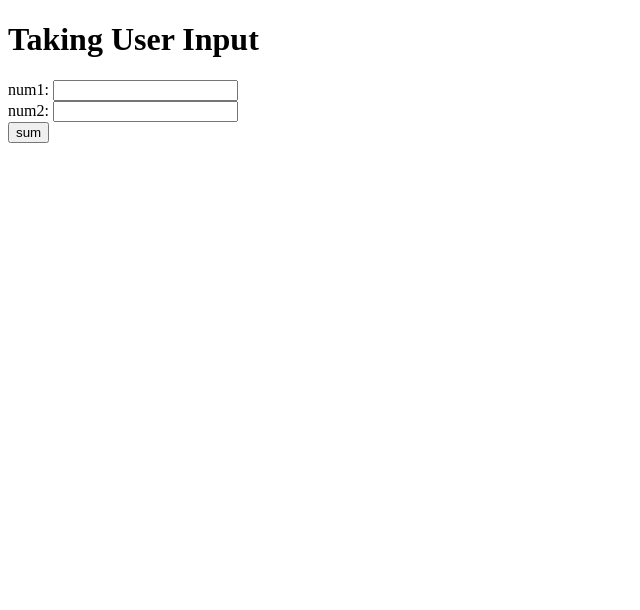
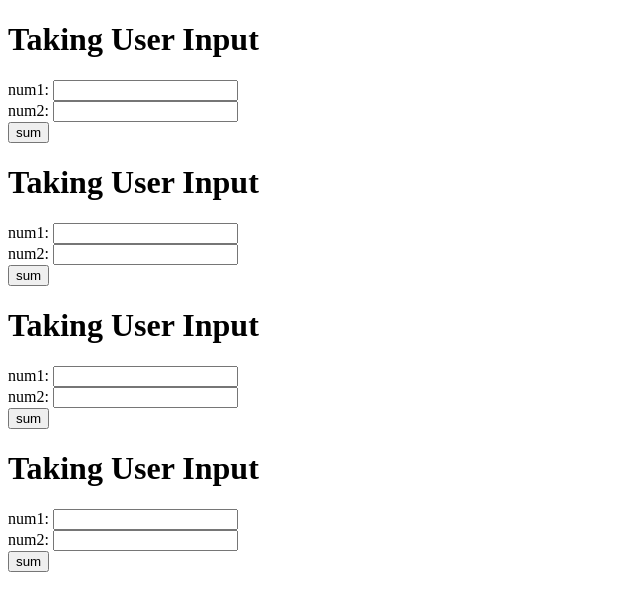
Before and after one commit to nomani113/java_testt, a plain HTML site: page index.html in a window 1280 px wide. Shown: the whole page, without its empty margins (0-640 px from the left). Drawn offline with Linux system fonts and the light colour scheme.

Commit message:
calculator

```diff
--- a/index.html
+++ b/index.html
@@ -1,12 +1,16 @@
 <!DOCTYPE html>
 <html lang="en">
+
 <head>
     <meta charset="UTF-8">
     <meta http-equiv="X-UA-Compatible" content="IE=edge">
     <meta name="viewport" content="width=device-width, initial-scale=1.0">
     <title>Document</title>
 </head>
+
 <body>
+    <div class="container">
+        <div class="style">
             <h1>Taking User Input</h1>
             <form onsubmit="dosum(); return false">
                 num1: <input id="num1" type="number">
@@ -17,13 +21,76 @@
             </form>
             <h3 id="result"></h3>
             <script>
-        function dosum(){
+                function dosum() {
                     let firstNumber = Number(document.querySelector("#num1").value)
                     let secondNumber = +document.querySelector("#num2").value
-            console.log(firstNumber,secondNumber);
+                    console.log(firstNumber, secondNumber);
                     let sum = firstNumber + secondNumber;
                     document.querySelector("#result").innerHTML = sum;
                 }
+            </script>
+
+
+            <h1>Taking User Input</h1>
+            <form onsubmit="dosubtract(); return false">
+                num1: <input id="num3" type="number">
+                <br>
+                num2: <input id="num4" type="number">
+                <br>
+                <button type="submit">sum</button>
+            </form>
+            <h3 id="minus"></h3>
+            <script>
+                function dosubtract() {
+                    let firstNumber = Number(document.querySelector("#num3").value)
+                    let secondNumber = document.querySelector("#num4").value
+                    console.log(firstNumber, secondNumber);
+                    let minus = firstNumber - secondNumber;
+                    document.querySelector("#minus").innerHTML = minus;
+                }
+            </script>
+
+            <h1>Taking User Input</h1>
+            <form onsubmit="domultiply(); return false">
+                num1: <input id="num5" type="number">
+                <br>
+                num2: <input id="num6" type="number">
+                <br>
+                <button type="submit">sum</button>
+            </form>
+            <h3 id="multiply"></h3>
+            <script>
+                function domultiply() {
+                    let firstNumber = Number(document.querySelector("#num5").value)
+                    let secondNumber = document.querySelector("#num6").value
+                    console.log(firstNumber, secondNumber);
+                    let multiply = firstNumber * secondNumber;
+                    document.querySelector("#multiply").innerHTML = multiply;
+                }
+            </script>
+
+
+            <h1>Taking User Input</h1>
+            <form onsubmit="dodivide(); return false">
+                num1: <input id="num7" type="number">
+                <br>
+                num2: <input id="num8" type="number">
+                <br>
+                <button type="submit">sum</button>
+            </form>
+            <h3 id="divide"></h3>
+            <script>
+                function dodivide() {
+                    let firstNumber = Number(document.querySelector("#num7").value)
+                    let secondNumber = document.querySelector("#num8").value
+                    console.log(firstNumber, secondNumber);
+                    let divide = firstNumber / secondNumber;
+                    document.querySelector("#divide").innerHTML = divide;
+                }
+            </script>
+        </div>
+        <script>
+
 
 //    let num1 = 3 + 24 - 3;
 //    console.log (num1);
@@ -42,6 +109,10 @@
 
 // console.log(result); //18
 //
+
+
+        </script>
+    </div>
 
 
 
@@ -70,8 +141,6 @@
 
 
 
+</body>
 
-
-    </script>
-</body>
 </html>
--- /dev/null
+++ b/styling.css
@@ -0,0 +1,19 @@
+
+.container
+{
+    position: relative;
+    width: 100%;
+    max-width: 1000px;
+    min-height: 1000px;
+    background: #fff;
+    margin: 50px;
+    display: grid;
+    grid-template-columns: 1fr 2fr;
+    box-shadow: 0 35px 55px rgba(0,0,0,0,1);
+}
+.style
+{
+    position: relative;
+    display: grid;
+    grid-template-columns: repeat(4.1fr)
+}
```
Lines whose indentation alone changed are shown as unchanged.
